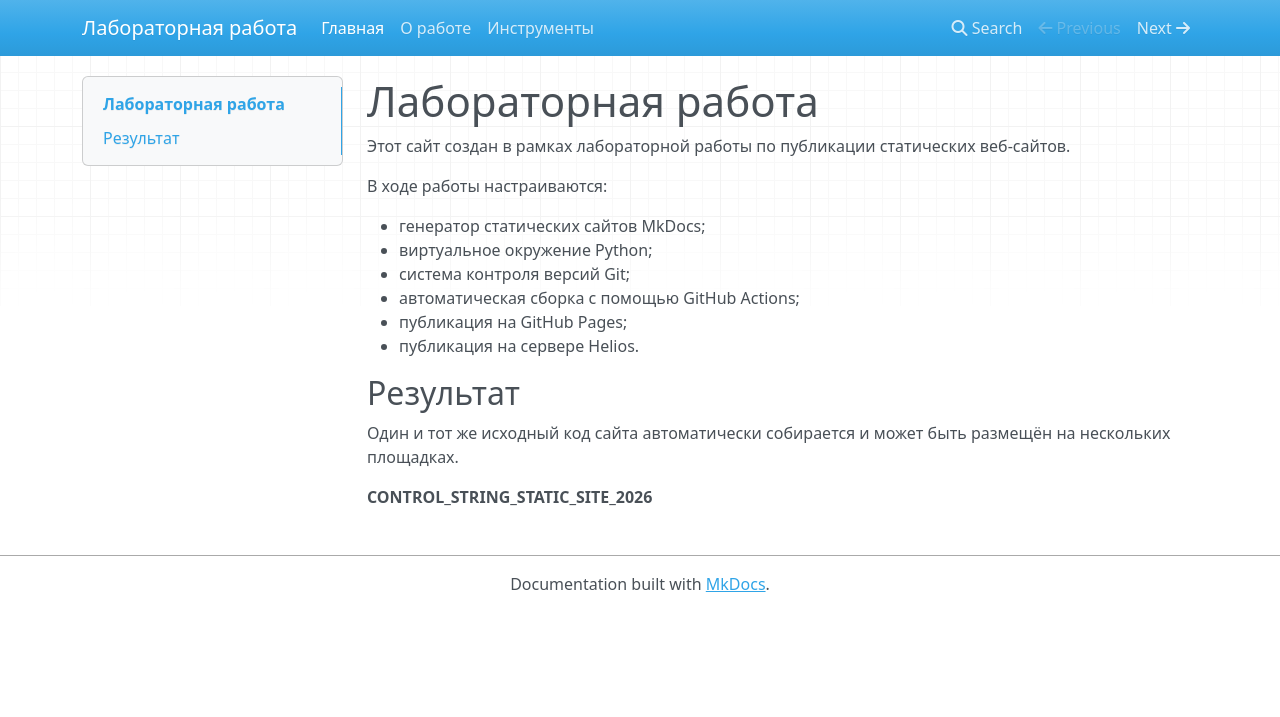
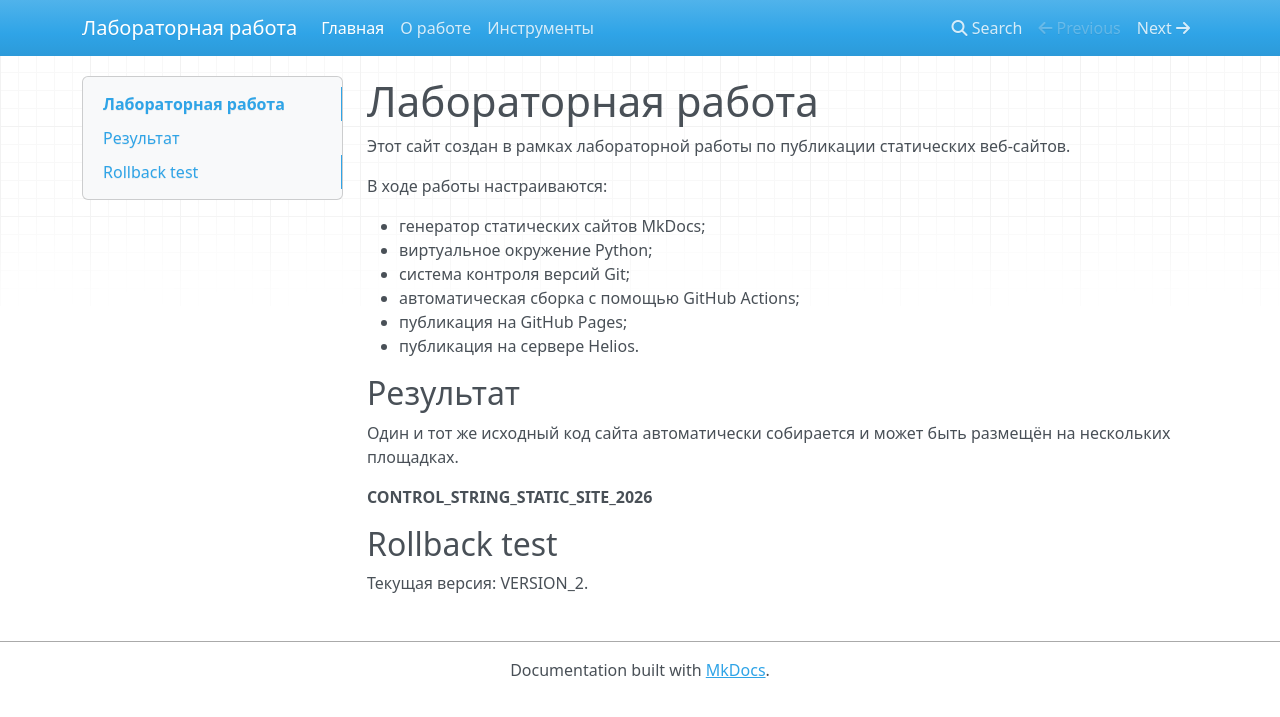
Before and after one commit to zaharenkoliza/mkdocs-lab, an MkDocs documentation site: the page built from docs/index.md, in a window 1280 px wide. Shown: the top 717 px of the page. Built offline with MkDocs 1.6.1, drawn with Linux system fonts in a browser that asks for light colours; nearby versions of some CDN libraries.

Commit message:
Add rollback test version

```diff
--- a/docs/index.md
+++ b/docs/index.md
@@ -16,3 +16,7 @@
 Один и тот же исходный код сайта автоматически собирается и может быть размещён на нескольких площадках.
 
 **CONTROL_STRING_STATIC_SITE_2026**
+
+## Rollback test
+
+Текущая версия: VERSION_2.
```
